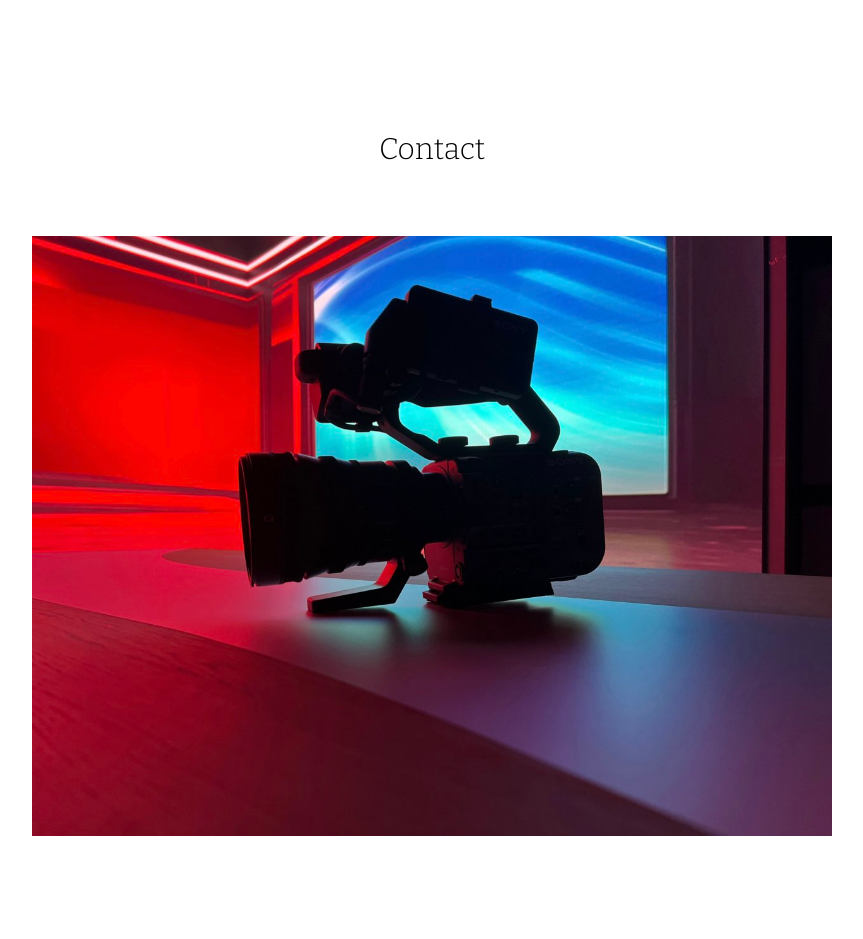
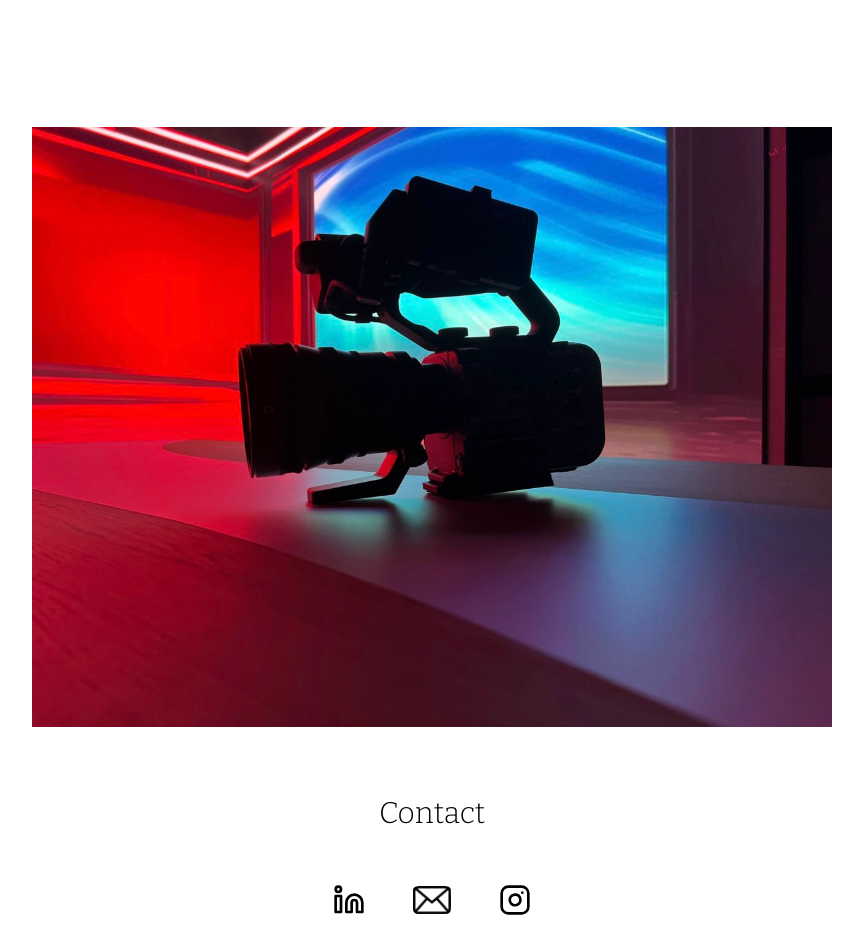
Before and after one commit to SimpleDime/suev-production, a plain HTML site: page index.html in a window 1280 px wide. Shown: the part 1100-2039 px from the top of the page, without its empty margins (208-1071 px from the left). Drawn offline with nearby package versions, Linux system fonts and the light colour scheme.

Commit message:
Move 'Contact' heading below the studio photo
Co-Authored-By: Claude Opus 5.5 <noreply@anthropic.com>
Claude-Session: https://claude.ai/code/session_01UUAs78PyChqBHTPJ8RciZf

```diff
--- a/assets/css/style.css
+++ b/assets/css/style.css
@@ -197,13 +197,18 @@ button {
 }
 
 .contact .section-title {
+  margin-top: 64px;
   font-size: 30px;
 }
 
 .contact-photo {
   width: 100%;
   max-width: 50rem;
-  margin: 64px auto 0;
+  margin: 0 auto;
+}
+
+.contact + .social {
+  margin-top: 48px;
 }
 
 /* ---------- Social + footer ---------- */
--- a/index.html
+++ b/index.html
@@ -50,8 +50,8 @@
     </section>
 
     <section id="contact" class="contact">
+      <img class="contact-photo" src="assets/images/contact-studio.jpg" alt="SUEV Production camera on a lit studio set">
       <h2 class="section-title">Contact</h2>
-      <img class="contact-photo" src="assets/images/contact-studio.jpg" alt="SUEV Production camera on a lit studio set">
     </section>
 
     <div class="social">
```
